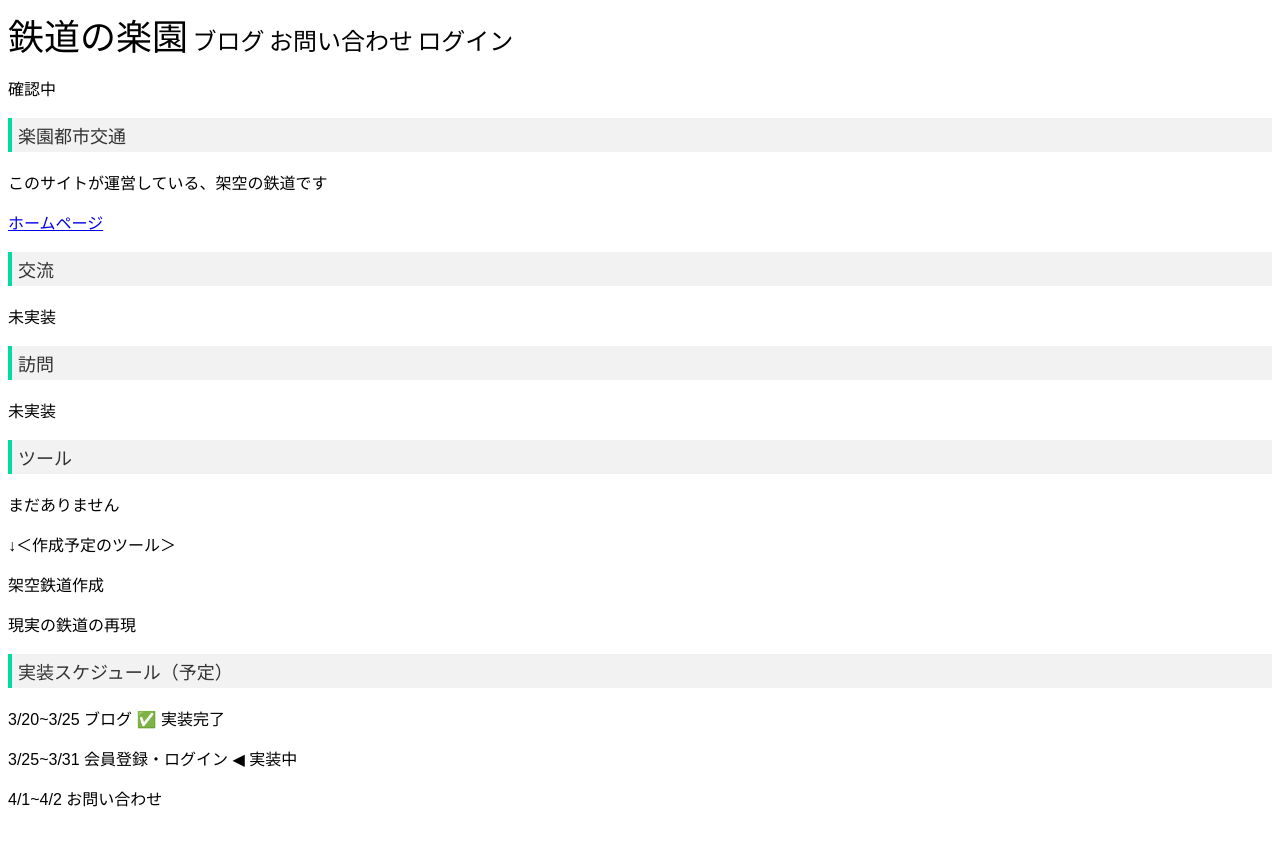
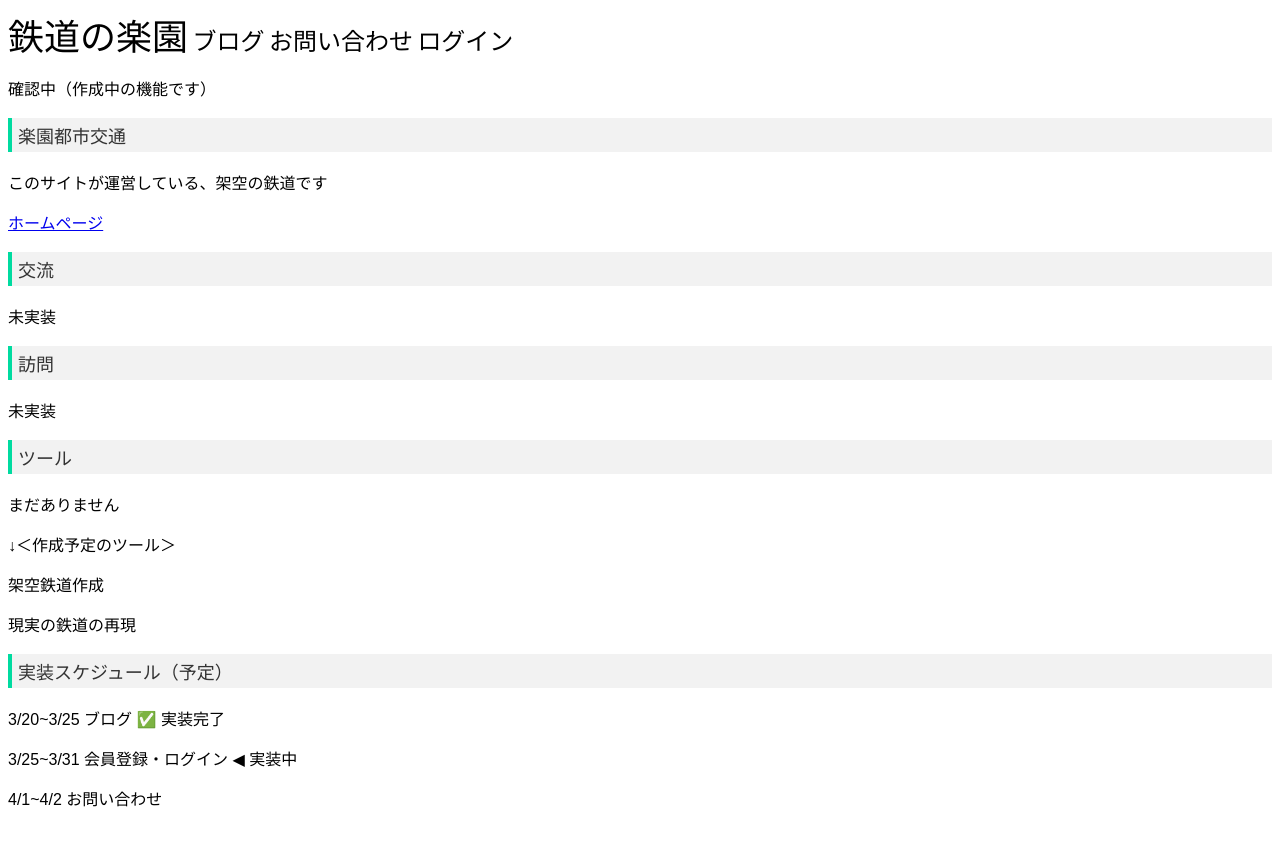
Before and after one commit to trainparadise/trainparadise, a Jekyll site: the page built from index.html, in a window 1280 px wide. Shown: the top 846 px of the page. Built offline with Jekyll 4.4.1, drawn with Linux system fonts in a browser that asks for light colours; comment, search, counter and statistics services are not loaded.

Commit message:
Update nav.html

```diff
--- a/_includes/nav.html
+++ b/_includes/nav.html
@@ -3,4 +3,4 @@
 <a class="link" href="{{ site.baseurl }}/contact">お問い合わせ</a>
 <a class="link" href="{{ site.baseurl }}/login">ログイン</a>
 
-<p id="status">確認中</p>
+<p id="status">確認中（作成中の機能です）</p>
```
